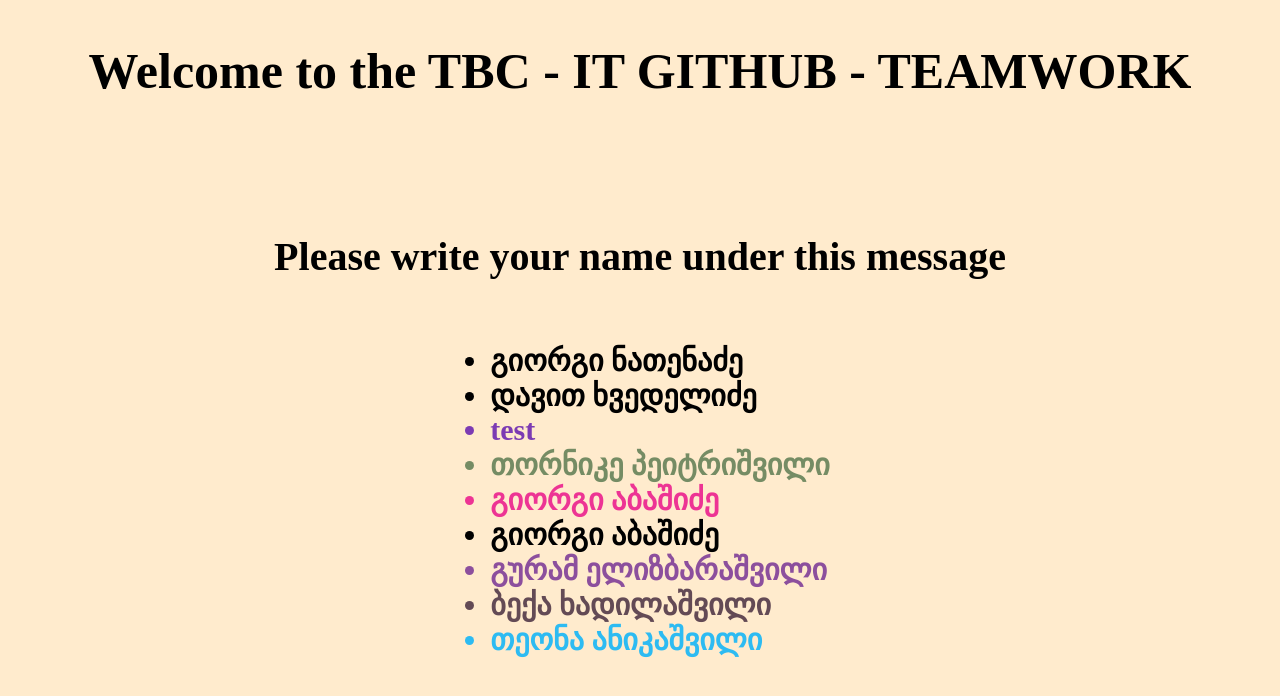
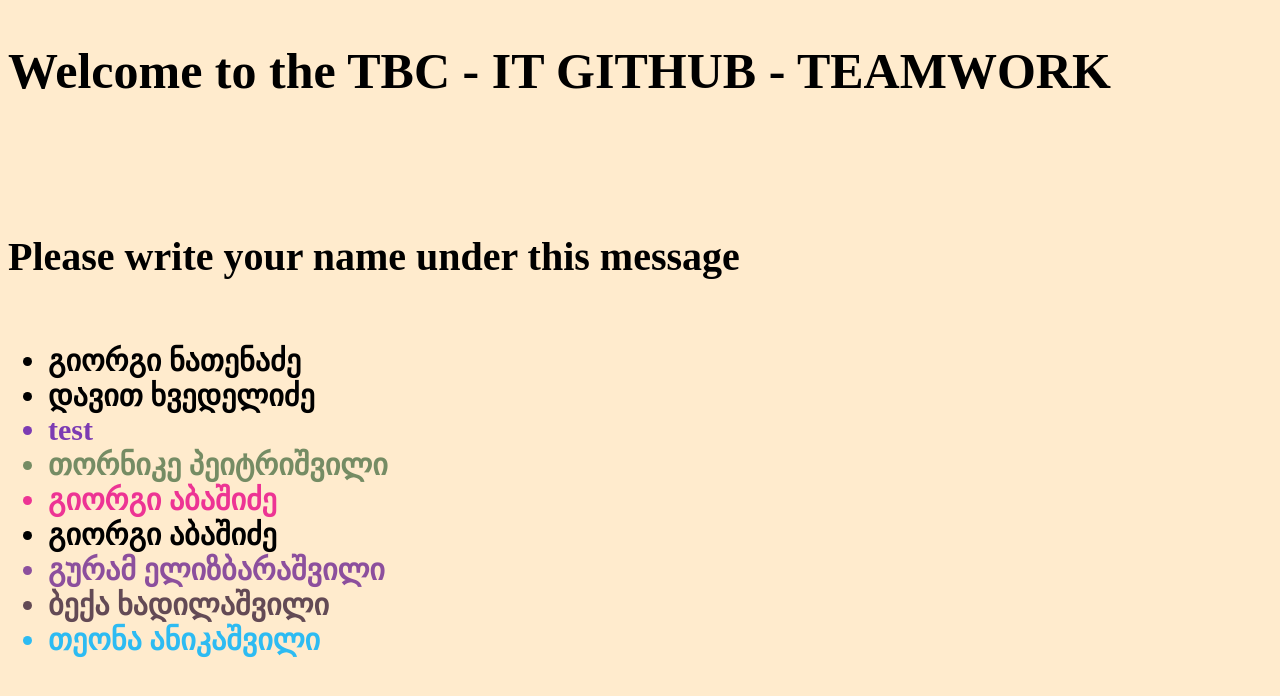
Before and after one commit to natenadze1102/tbc-teamwork, a plain HTML site: page index.html in a window 1280 px wide. Drawn offline with Linux system fonts and the light colour scheme.

Commit message:
change css

```diff
--- a/style.css
+++ b/style.css
@@ -3,7 +3,7 @@ body {
     background-color: blanchedalmond;
     display: flex;
     flex-direction: column;
-    align-items: center;
+    align-items: flex-start
 }
 
 html {
```
